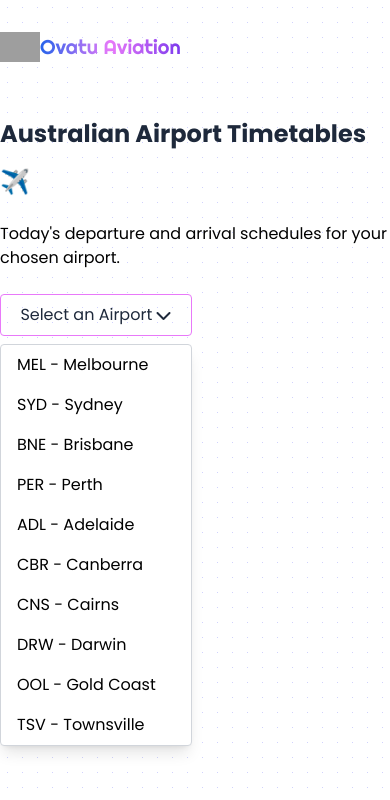
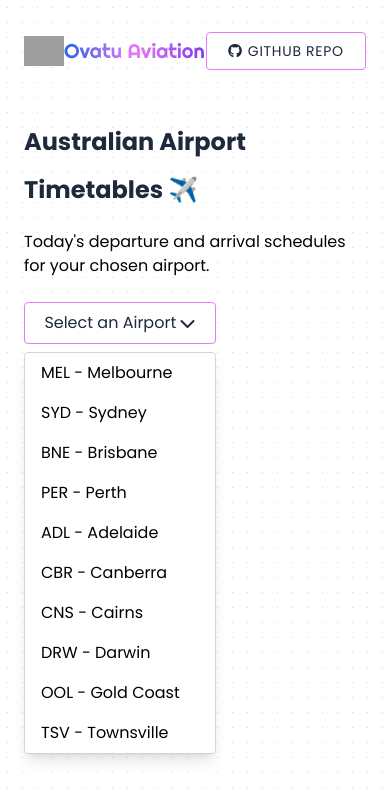
Before and after one commit to anthonysetiadi/ovatu-aviation, a Vue app: page / in a window 390 px wide. Both pictures are taken after a click on the button "Select an Airport". Shown: the top 800 px of the page. Built offline with nearby package versions, Linux system fonts and the light colour scheme; grey boxes are pictures that could not be loaded.

Commit message:
[bug] fixed mobile layout and styles

```diff
--- a/src/App.vue
+++ b/src/App.vue
@@ -1,25 +1,15 @@
 <template>
-	<div class="app">
-		<header>
-			<nav class="flex flex-row justify-between mt-8">
-				<div class="flex flex-row items-center">
-					<img
-						width="40"
-						height="40"
-						src="https://img.icons8.com/nolan/96/airplane-take-off.png"
-						alt="airplane-take-off"
-					/>
-					<h1 class="font-heading text-xl gradient">Ovatu Aviation</h1>
-				</div>
+	<div class="max-width padding-x">
+		<Header />
+		<h1 class="mt-12 mb-4 head-text">Australian Airport Timetables ✈️</h1>
+		<h3 class="mb-6">Today's departure and arrival schedules for your chosen airport.</h3>
+		<DropdownMenu @itemSelected="fetchSchedule" />
+
+		<main class="pb-8">
+			<section class="flex flex-row md:justify-end pt-3">
 				<Searchbar v-if="showSearch" v-model:searchQuery="searchQuery" />
-			</nav>
-			<h1 class="mt-12 mb-4 head-text">Australian Airport Timetables ✈️</h1>
-			<h3 class="mb-6">Today's departure and arrival schedules for your chosen airport.</h3>
-			<DropdownMenu @itemSelected="fetchSchedule" />
-		</header>
-		<main>
-			<section class="flex-center flex-col grow mt-8"></section>
-			<section class="flex flex-col items-center my-8 gap-y-8 lg:flex-row lg:gap-x-8">
+			</section>
+			<section class="flex flex-col items-center my-8 gap-y-8 xl:flex-row xl:gap-x-8">
 				<Schedule
 					v-if="showSchedule"
 					title="departures"
@@ -46,6 +36,7 @@ import DropdownMenu from './components/DropdownMenu.vue';
 import Schedule from './components/Schedule.vue';
 import Searchbar from './components/Searchbar.vue';
 import FlightInfo from './components/FlightInfo.vue';
+import Header from './components/Header.vue';
 
 const showSchedule = ref(false);
 const showSearch = ref(false);
--- a/src/assets/main.css
+++ b/src/assets/main.css
@@ -19,11 +19,8 @@
 
 @layer components {
 	/* General Styling */
-	.app {
-		@apply max-w-md md:max-w-lg lg:max-w-7xl mx-auto;
-	}
 	.max-width {
-		@apply max-w-[1440px] mx-auto;
+		@apply max-w-[1660px] mx-auto;
 	}
 
 	.padding-x {
@@ -44,7 +41,7 @@
 
 	/* Buttons and Headings */
 	.custom-btn {
-		@apply cursor-pointer w-48 flex items-center justify-evenly border border-fuchsia-400 text-slate-800 px-4 py-2 rounded transition duration-300 hover:bg-fuchsia-400 hover:text-white;
+		@apply cursor-pointer w-48 flex items-center justify-evenly border bg-white border-fuchsia-400 text-slate-800 px-4 py-2 rounded transition duration-300 hover:bg-fuchsia-400 hover:text-white;
 	}
 
 	.head-text {
@@ -56,16 +53,16 @@
 	}
 
 	.searchbar {
-		@apply flex border border-fuchsia-400 text-slate-800 rounded items-center;
+		@apply flex border border-fuchsia-400 text-slate-800 rounded items-center w-full md:w-fit;
 	}
 
 	/* Table Styles */
 	th {
-		@apply px-3 py-3 border-b border-gray-200 bg-gray-50 text-left text-xs leading-4 font-medium text-gray-500 uppercase tracking-wider;
+		@apply px-3 py-3 border-b border-gray-400 bg-gray-50 text-left text-xs leading-4 font-medium text-gray-500 uppercase tracking-wider;
 	}
 
 	td {
-		@apply px-3 py-4 border-b border-gray-200 text-left;
+		@apply px-2 py-3 md:py-4 border-b border-gray-400 text-left;
 	}
 
 	.pagination-controls {
--- a/src/components/DropdownMenu.vue
+++ b/src/components/DropdownMenu.vue
@@ -5,7 +5,7 @@
 			<i class="fa-solid fa-chevron-down"></i>
 		</div>
 		<ul
-			class="cursor-pointer w-48 absolute left-0 mt-2 bg-white border border-gray-300 rounded shadow-lg"
+			class="cursor-pointer w-48 absolute left-0 mt-2 bg-white border border-gray-300 rounded shadow-lg z-10"
 			v-if="isOpen"
 		>
 			<li v-for="item in items" :key="item.id" class="py-2 px-4 hover:bg-fuchsia-400">
--- a/src/components/FlightInfo.vue
+++ b/src/components/FlightInfo.vue
@@ -36,16 +36,16 @@
 					</button>
 				</div>
 				<!-- Modal body -->
-				<div class="p-6 grid grid-cols-2 divide-x text-gray-600">
+				<div class="text-sm md:text-base p-6 grid grid-cols-2 divide-x text-gray-600">
 					<div class="text-left leading-relaxed">
-						<h1 class="text-lg">{{ props.data.dep_iata }}</h1>
+						<h1 class="text-base md:text-lg">{{ props.data.dep_iata }}</h1>
 						<h2>{{ props.data.dep_name }}</h2>
                         <p>Terminal: {{ props.data.dep_terminal }}</p>
 						<p>Gate: {{ props.data.dep_gate }}</p>
 						<p>Departure Time: {{ props.data.dep_time }}</p>
 					</div>
 					<p class="text-right leading-relaxed">
-						<h1 class="text-lg">{{ props.data.arr_iata }}</h1>
+						<h1 class="text-base md:text-lg">{{ props.data.arr_iata }}</h1>
 						<h2>{{ props.data.arr_name }}</h2>
                         <p>Terminal: {{ props.data.arr_terminal }}</p>
 						<p>Gate: {{ props.data.arr_gate }}</p>
--- /dev/null
+++ b/src/components/Header.vue
@@ -0,0 +1,27 @@
+<template>
+	<header>
+		<nav class="flex flex-row justify-between mt-8">
+			<div class="flex flex-row items-center">
+				<img
+					width="40"
+					height="40"
+					src="https://img.icons8.com/nolan/96/airplane-take-off.png"
+					alt="airplane-take-off"
+				/>
+				<h1 class="font-heading text-xl gradient">Ovatu Aviation</h1>
+			</div>
+			<a
+				href="https://github.com/anthonysetiadi/ovatu-aviation"
+				target="_blank"
+				rel="noopeener noreferrer"
+			>
+				<button type="button" class="custom-btn w-40 text-sm uppercase tracking-wider">
+					<i class="fa-brands fa-github"></i>
+					GitHub Repo
+				</button>
+			</a>
+		</nav>
+	</header>
+</template>
+
+<script setup></script>
--- a/src/components/Schedule.vue
+++ b/src/components/Schedule.vue
@@ -1,6 +1,8 @@
 <template>
-	<div class="w-full min-w-480 shadow overflow-hidden border-b border-gray-200 sm:rounded-lg">
-		<h2 class="text-center py-3 bg-slate-200 tracking-wider uppercase leading-4 font-bold">
+	<div
+		class="w-full shadow overflow-x-auto border-b border-gray-200 text-sm md:text-base rounded-lg grid grid-cols-1"
+	>
+		<h2 class="text-center py-3 bg-slate-200 tracking-wider uppercase font-bold">
 			{{ props.title }}
 		</h2>
 		<table class="w-full">
@@ -9,7 +11,12 @@
 					<th>Date/Time</th>
 					<th>Flight</th>
 					<th>
-						{{ props.title === 'departures' ? 'Destination' : 'Origin' }}
+						<!-- For mobile view -->
+						<span class="sm:hidden">{{ props.title === 'departures' ? 'Dest' : 'Ori' }}</span>
+						<!-- For larger than mobile view -->
+						<span class="hidden sm:inline">{{
+							props.title === 'departures' ? 'Destination' : 'Origin'
+						}}</span>
 					</th>
 					<th>Gate</th>
 					<th>Status</th>
@@ -19,7 +26,7 @@
 				<tr
 					v-for="item in paginatedData"
 					:key="item.flight_iata"
-					class="cursor-pointer bg-white hover:bg-gray-50"
+					class="cursor-pointer bg-white hover:bg-gray-50 text-xs md:text-base"
 					@click="$emit('selectedFlight', item.flight_iata)"
 				>
 					<td>
--- a/src/components/Searchbar.vue
+++ b/src/components/Searchbar.vue
@@ -3,7 +3,7 @@
 		<i class="fa-solid fa-magnifying-glass absolute px-2"></i>
 		<input
 			v-model="searchQuery"
-			class="px-8 py-2 bg-white rounded"
+			class="w-full md:w-fit px-8 py-2 bg-white rounded"
 			type="text"
 			placeholder="Search for a flight..."
 		/>
```
